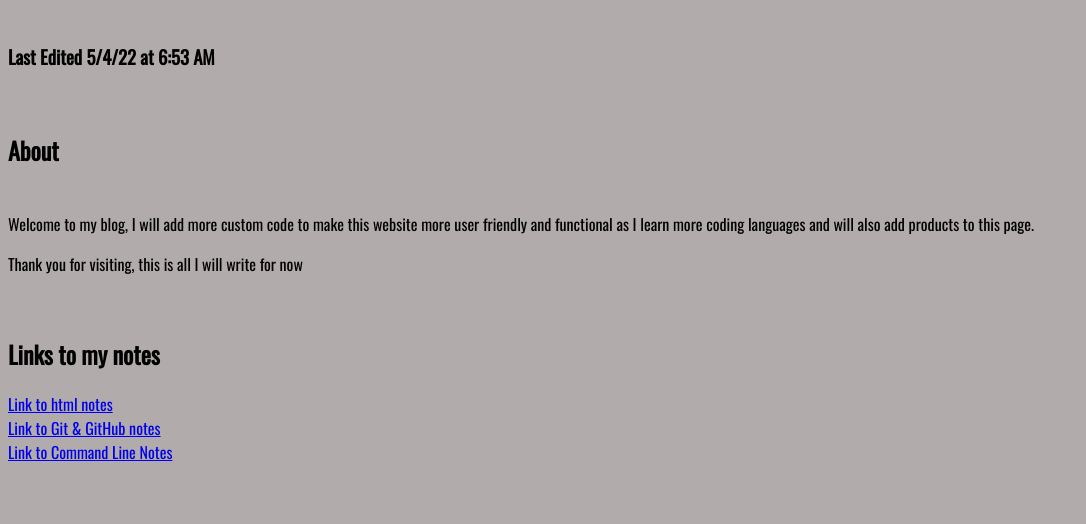
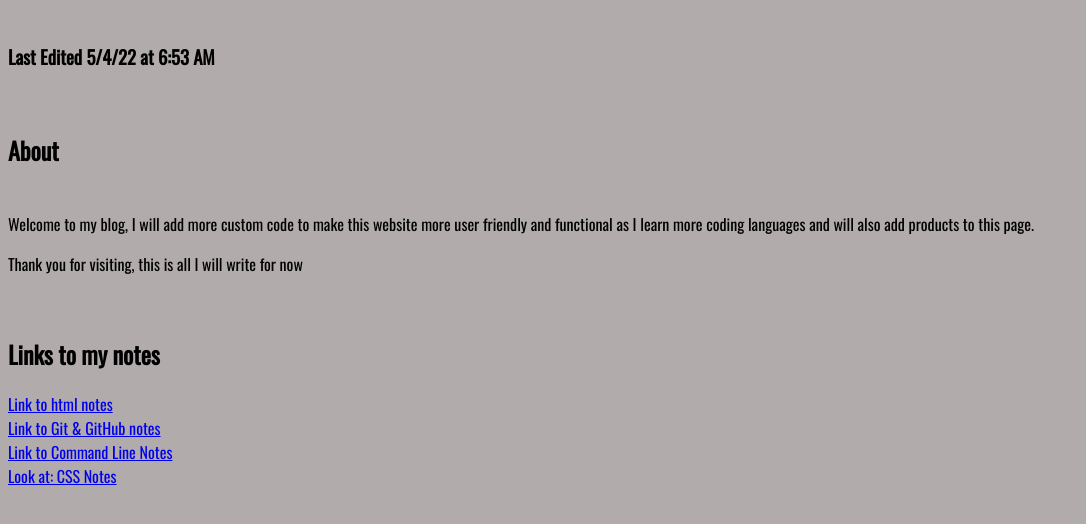
Before and after one commit to snooget/snooget.github.io, a plain HTML site: page index.html in a window 1280 px wide. Shown: the part 90-614 px from the top of the page, without its empty margins (0-1086 px from the left). Drawn offline with nearby package versions, Linux system fonts and the light colour scheme.

Commit message:
Added a link to the CSS course slide #1

```diff
--- a/index.html
+++ b/index.html
@@ -32,6 +32,8 @@
             <a href="git-and-github-blog/introduction-git-github.html">Link to Git & GitHub notes</a>
             <br>
             <a href="command-line-blog/command-line-manipulation/command-line-manipulation-review.html">Link to Command Line Notes</a>
+            <br>
+            <a href="/Users/snooget/snooget-web-dev/css-blog/intro-to-css-fundamentals.html">Look at: CSS Notes</a>
           </article>
         </section>
       </main>
```
